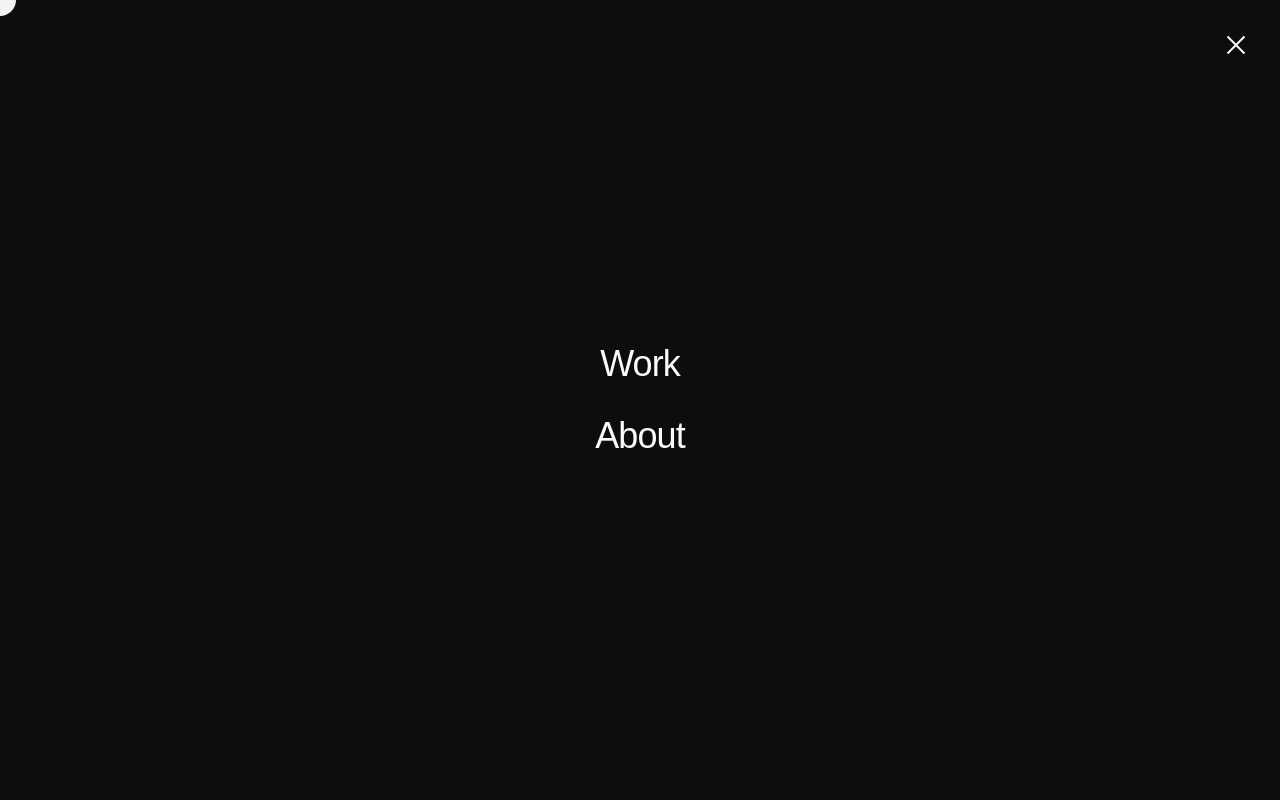
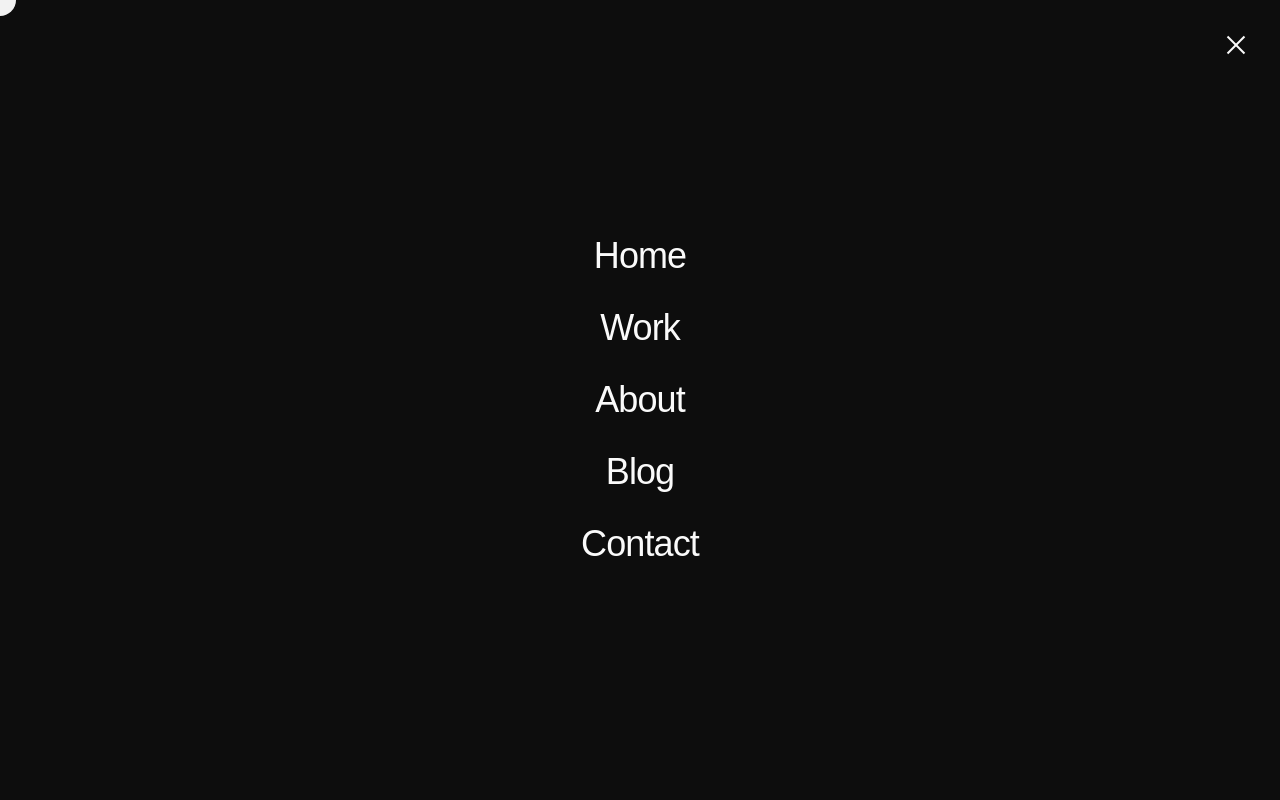
Before and after one commit to body-thedeveloper/personal-portfolio-mosaic, a React (Vite) app: page / in a window 1280 px wide. Both pictures are taken after a click on the button 1236 px from the left and 44 px from the top of the page. Shown: the top 800 px of the page. Built offline with nearby package versions, Linux system fonts and the light colour scheme; a web font is replaced by a local one.

Commit message:
Add navigation links
Added "Home", "Blog", and "Contact" links to the website navigation.

```diff
--- a/src/components/Navigation.tsx
+++ b/src/components/Navigation.tsx
@@ -52,6 +52,8 @@ const Navigation = () => {
       },
     }),
   };
+
+  const menuItems = ["Home", "Work", "About", "Blog", "Contact"];
 
   return (
     <motion.nav
@@ -108,7 +110,7 @@ const Navigation = () => {
             className="bg-background z-40 flex items-center justify-center"
           >
             <div className="flex flex-col items-center space-y-8">
-              {["Work", "About"].map((item, i) => (
+              {menuItems.map((item, i) => (
                 <motion.a
                   key={item}
                   href={`#${item.toLowerCase()}`}
```
